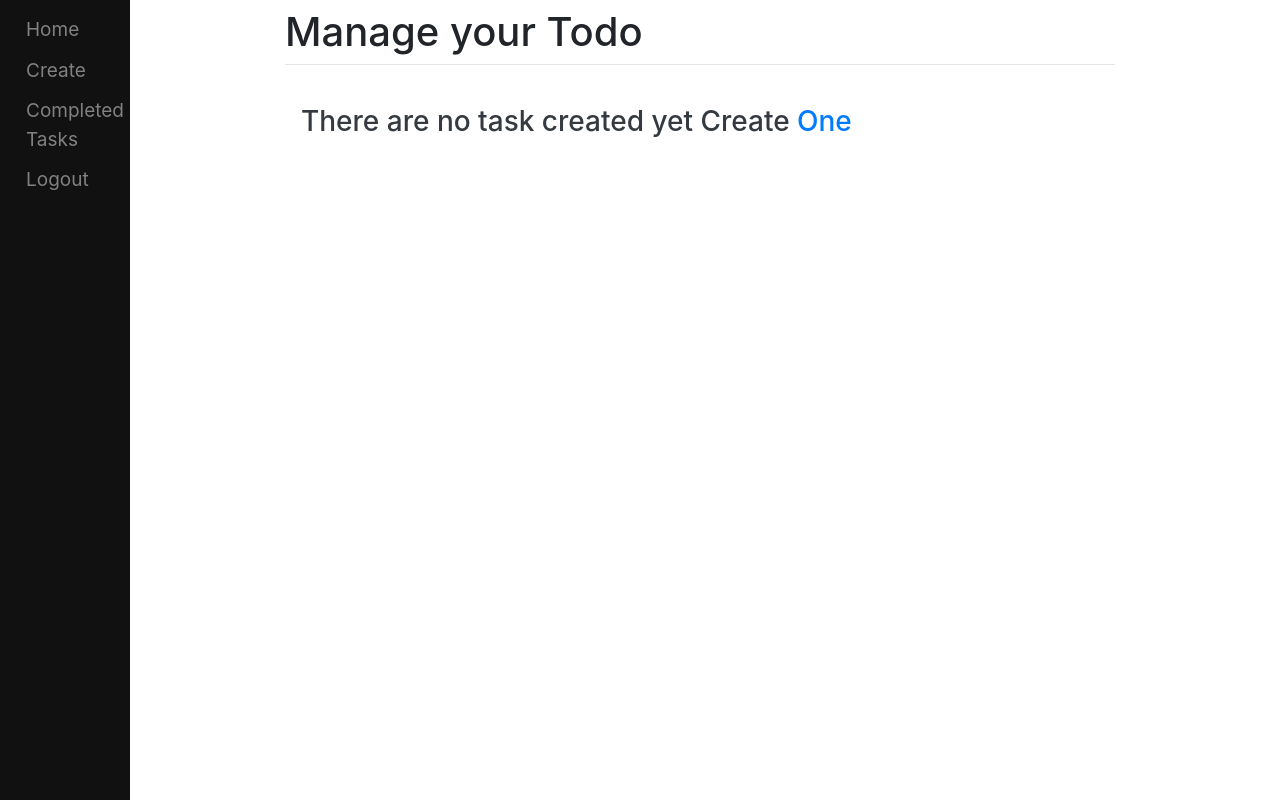
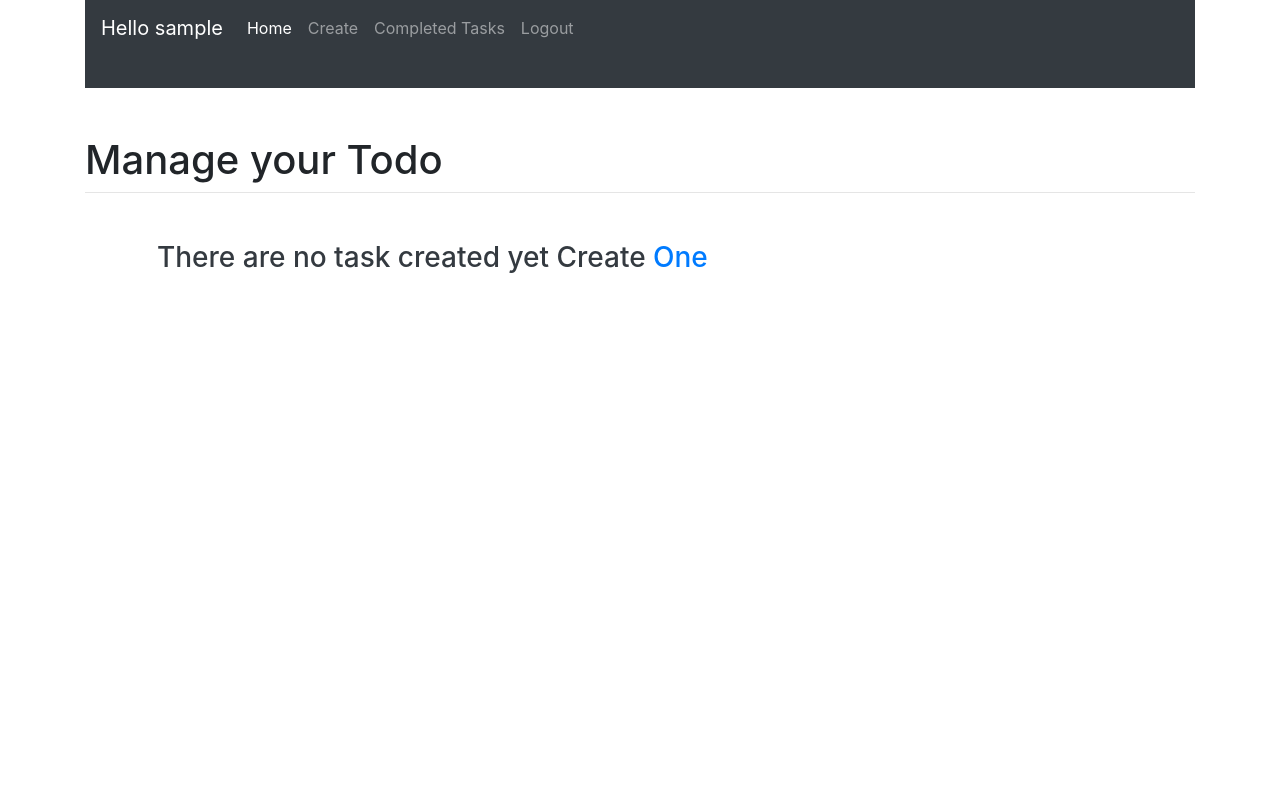
Before and after one commit to 4k45hv3rm4/Todo_list, a Django app: page /home/ in a window 1280 px wide; the page is wider, and only the part inside the window is pictured. Run offline with Django 3.2, Linux system fonts and the light colour scheme; the visitor is signed in with stand-in values (Sample User, id 1); data that the repository does not hold is empty; some libraries are stand-ins or nearby versions.

Commit message:
made some major changes

```diff
--- a/mysite/main/forms.py
+++ b/mysite/main/forms.py
@@ -5,5 +5,4 @@ from django import forms
 
 class TaskForm(forms.Form):
     task        = forms.CharField( max_length=100)
-
     complete    = forms.BooleanField(required=False)
--- a/mysite/main/models.py
+++ b/mysite/main/models.py
@@ -1,7 +1,5 @@
 from django.db import models
 from django.contrib.auth.models import User
-
-
 
 
 class Item(models.Model):
--- a/mysite/main/templates/base.html
+++ b/mysite/main/templates/base.html
@@ -11,11 +11,11 @@
 
     <title>{% block title %}{% endblock%}</title>
   <style>
-      ul >li{
+      ul li{
         text-decoration: none;
 
       }
-    .sidenav{
+    /*.sidenav{
         height: 100%;
         width:130px;
         z-index: 1;
@@ -27,52 +27,83 @@
         padding-top: 20px;
         padding:10px;
     }
-    .sidenav a{
+*/
+    .nav {
         padding:6px 8px 6px 16px;
         text-decoration:none;
-        color: #818181;
+        color: white;
+        background-color: #111;
         font-size: 19px;
         display: block;
+
     }
-    .sidenav :hover{
+    .nav a:hover{
         color:#f1f1f1;
 
     }
-    .main{
-        margin-left: 60px;
-        padding:0px 10px;
+#id_task{
+    width:200px;
+
+    margin-top: 20px;margin-left:10px;
+    margin-right: 20px;
+    border: 1px solid black;
+    border-radius: 15px;
 }
+
+
   </style>
   </head>
 
   <body>
 
-<div class="container-fluid main" >
-        <div class="sidenav">
-
+<div class="container " >
+        <nav class="navbar navbar-expand-lg navbar-dark bg-dark">
+  <a class="navbar-brand" href="#">{% if user.is_authenticated %}Hello {{request.user}}{% else %}taskolisto{% endif %}</a>
+  <button class="navbar-toggler" type="button" data-toggle="collapse" data-target="#navbarNav" aria-controls="navbarNav" aria-expanded="false" aria-label="Toggle navigation">
+    <span class="navbar-toggler-icon"></span>
+  </button>
+  <div class="collapse navbar-collapse" id="navbarNav">
+    <ul class="navbar-nav">
         {% if user.is_authenticated %}
-            <a href="{%url 'home'  %}">Home</a>
-            <a href="{%url 'create'%}">Create</a>
-            <a href="{%url 'completed-tasks'%}">Completed Tasks</a>
-            <a href="{%url 'logout'%}">Logout</a>
-            {%else%}
-            <a href="{%url 'register'%}">Register</a>
-            <a href="{%url 'login'%}">Login</a>
+          <li class="nav-item active">
+            <a class="nav-link" href="{%url 'home'  %}">Home </a>
+          </li>
+          <li class="nav-item">
+            <a class="nav-link" href="{%url 'create'%}">Create</a>
+          </li>
+          <li class="nav-item">
+            <a class="nav-link" href="{%url 'completed-tasks'%}">Completed Tasks</a>
+          </li>
+          <li class="nav-item">
+            <a class="nav-link " href="{%url 'logout'%}">Logout</a>
+          </li>
+        {% else %}
+            <li class="nav-item">
+            <a class="nav-link " href="{%url 'register'%}">Register</a>
+          </li>
+          <li class="nav-item">
+            <a class="nav-link " href="{%url 'login'%}">Log In</a>
+          </li>
         {% endif %}
+    </ul>
 
   </div>
-        <div class="row justify-content-center">
-            <div class="col-8">
-                <h1 class="mt-2">Manage your Todo </h1>
-                <hr class="mt-0 mb-4">
-        {% block content %}
+</nav>
+        <div class="nav bg-dark p-3 ">
+
+
+        </div>
 
 
 
 
+        <h1 class="mt-5">Manage your Todo </h1>
+            <hr class="mt-0 mb-4">
+        <div class="text-dark mt-3 ml-lg-5 p-4 col-lg-8 "  >
 
-        <div class="text-white  p-3 col-lg-10" >
-            <form action=""method="POST">
+            {% block content %}
+
+            <form action="" method="POST">
                 {% csrf_token %}
 
                 {% if length  %}
@@ -89,22 +120,22 @@
                             </div>
                         </div>
                     <input type="text" value="{{i.task|title}}" class="form-control">
+                    {{i.date}} <span class="m-2"></span>
                     <a href="{%url 'task_delete' i.id %} "class="btn  btn-danger text-white">Delete</a>
                     </div>
                     {% endfor %}
-
-             </div>
                  <button type="submit" name="save" value="save" class="btn btn-primary">Save</button>
                     <a href="{% url 'create' %}" class="btn btn-danger" name="newTask" value="newTask">Add Task</a>
-            </form>
+
                 {% else %}
                     <h3 class="text-dark">There are no task created yet Create <a href="{%url 'create' %}">One</a></h3>
                 {% endif %}
-        </div>
+                </form>
         {% endblock %}
         </div>
+    </div>
 
-        </div>
+
     <!-- Optional JavaScript -->
     <!-- jQuery first, then Popper.js, then Bootstrap JS -->
     <script src="https://code.jquery.com/jquery-3.4.1.slim.min.js" integrity="sha384-J6qa4849blE2+poT4WnyKhv5vZF5SrPo0iEjwBvKU7imGFAV0wwj1yYfoRSJoZ+n" crossorigin="anonymous"></script>
--- a/mysite/main/templates/confirm_delete.html
+++ b/mysite/main/templates/confirm_delete.html
@@ -2,9 +2,9 @@
 
 {% block content %}
 
-<h1>Delete Book</h1>
+<h1 class="display-5 text-dark">Delete Task</h1>
 
-<p>Are you sure you want to delete the task: {{ author }}?</p>
+<p class="text-dark">Are you sure you want to delete the task ?</p>
 
 <form action="" method="POST">
   {% csrf_token %}
--- a/mysite/main/views.py
+++ b/mysite/main/views.py
@@ -6,20 +6,20 @@ from .forms import TaskForm
 from django.views.generic.edit import DeleteView
 from django.urls import reverse_lazy
 
-
 @login_required(login_url="/login/")
 def create(request):
+    print(request.POST)
     if request.method=="POST":
+
         form = TaskForm(request.POST)
         if form.is_valid():
-
             t = form.cleaned_data['task']
             c = form.cleaned_data['complete']
             x = Item(user=request.user, task=t, complete=c)
             x.save()
             return redirect("/home/")
     else:
-        form = TaskForm()
+            form = TaskForm()
 
     return render(request, "create.html",{'form':form} )
 
--- a/mysite/mysite/urls.py
+++ b/mysite/mysite/urls.py
@@ -6,5 +6,6 @@ urlpatterns = [
     path('register/', v.register, name="register"),
     path("", include("main.urls")),
     path("",include("django.contrib.auth.urls")),
+    path('oauth/', include('social_django.urls', namespace='social')),  # <--
 
 ]
```
Also changed, not shown: mysite/main/templates/create.html (+7 -8 lines), mysite/mysite/settings.py (+24 -1 lines), mysite/register/templates/registration/login.html (+14 -3 lines). Lines whose indentation alone changed are shown as unchanged.
